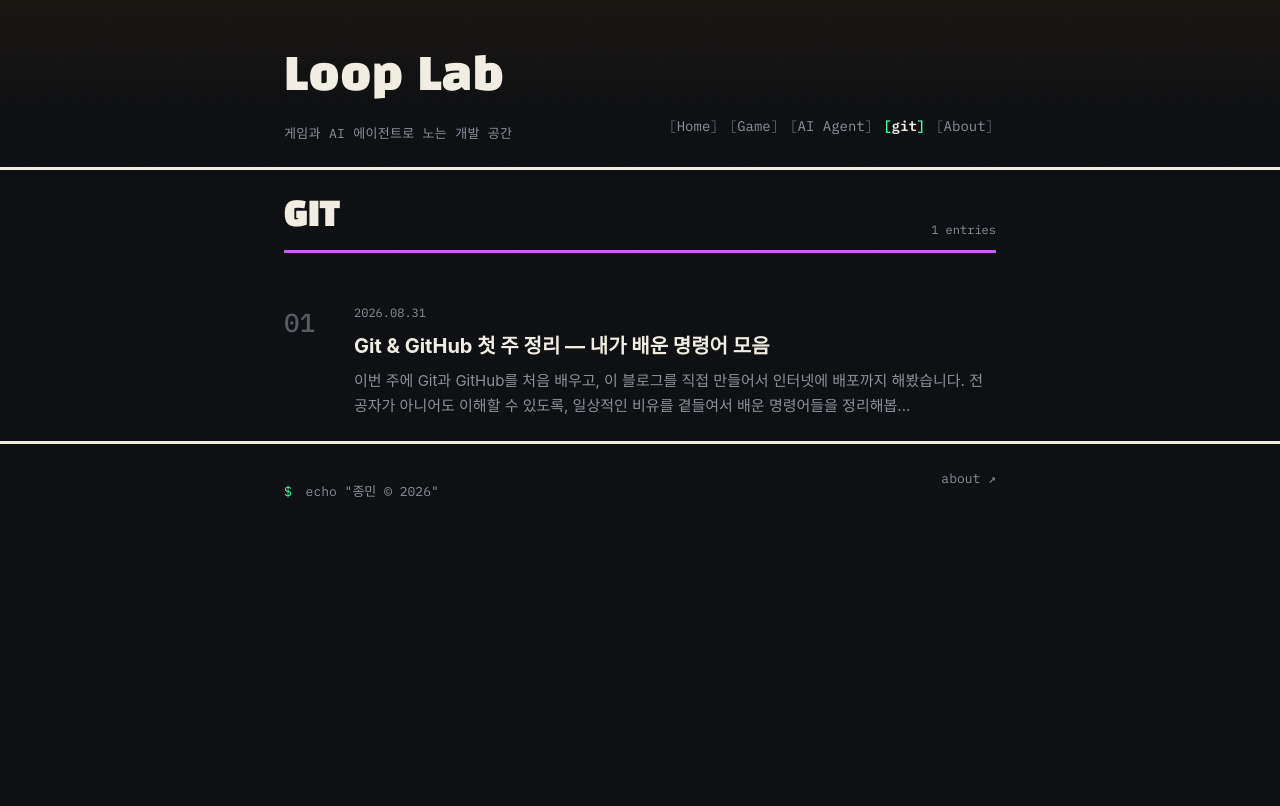
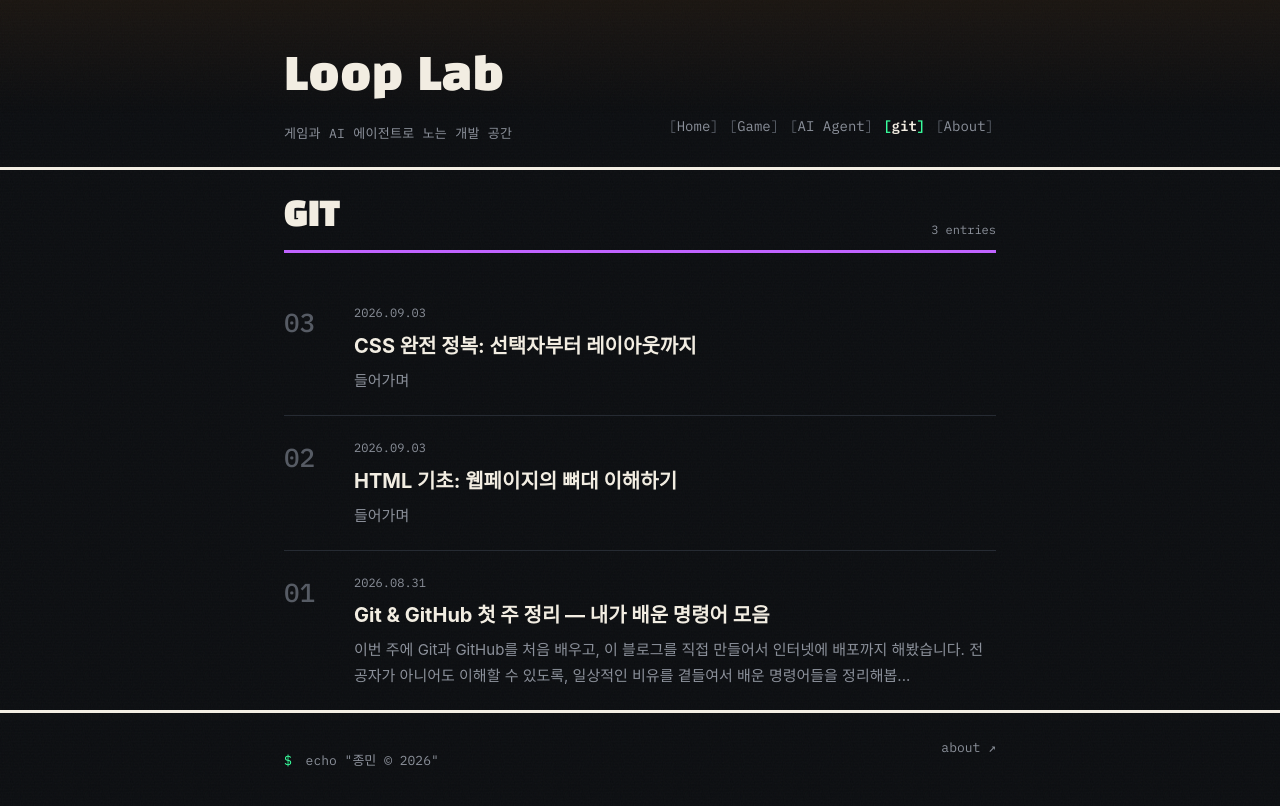
Before and after one commit to Lezo-Jong/my-blog, a Jekyll site: the page built from git.html, in a window 1280 px wide. Shown: the top 806 px of the page. Built offline with Jekyll 4.4.1, drawn with Linux system fonts in a browser that asks for light colours; some web fonts are replaced; some of the changed lines change nothing that is shown.

Commit message:
카테고리 수정

```diff
--- a/_posts/2026-09-03-css-selectors-layout.md
+++ b/_posts/2026-09-03-css-selectors-layout.md
@@ -2,7 +2,7 @@
 layout: post
 title: "CSS 완전 정복: 선택자부터 레이아웃까지"
 date: 2026-09-03 15:00:00 +0900
-categories: [Web, CSS]
+categories: [git]
 tags: [css, selectors, layout, flexbox, grid, beginner]
 ---
 
--- a/_posts/2026-09-03-html-foundations.md
+++ b/_posts/2026-09-03-html-foundations.md
@@ -2,7 +2,7 @@
 layout: post
 title: "HTML 기초: 웹페이지의 뼈대 이해하기"
 date: 2026-09-03 14:30:00 +0900
-categories: [Web, HTML]
+categories: [git]
 tags: [html, beginner, web-fundamentals]
 ---
 
```
